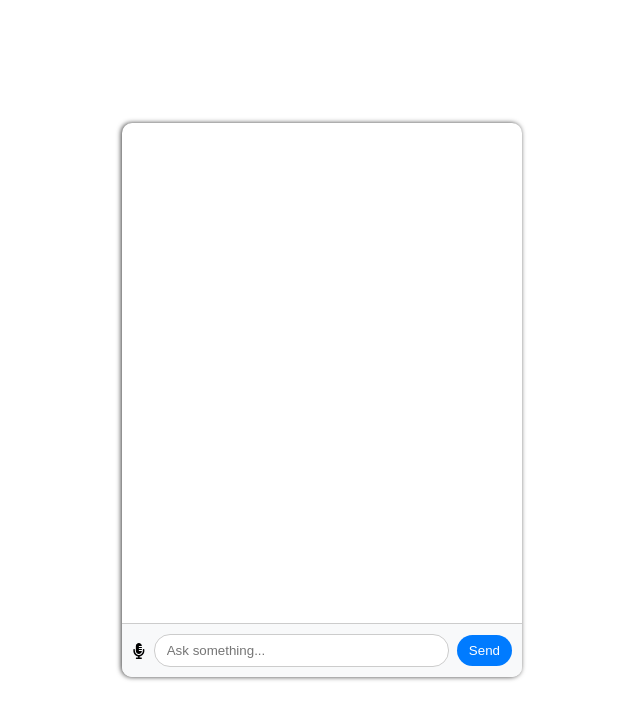
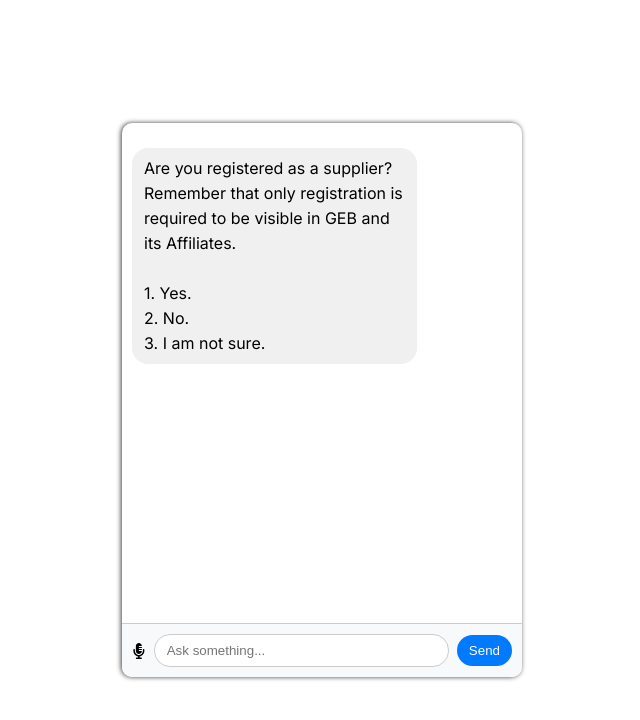
Before and after one commit to arkalal/GEB-Demo-AI, a Next.js app: page / in a window 1280 px wide. Shown: the top 720 px of the page, without its empty margins (318-958 px from the left). Built offline with nearby package versions, Linux system fonts and the light colour scheme.

Commit message:
setting the flow

```diff
--- a/components/NormalChatbot/NormalChatbot.js
+++ b/components/NormalChatbot/NormalChatbot.js
@@ -35,6 +35,14 @@ const NormalChatbot = () => {
     scrollToBottom();
   }, [chatHistory, isAITyping]);
 
+  useEffect(() => {
+    const initialMessage = {
+      response:
+        "Are you registered as a supplier? Remember that only registration is required to be visible in GEB and its Affiliates.\n\n1. Yes.\n2. No.\n3. I am not sure.",
+    };
+    setChatHistory([initialMessage]);
+  }, []);
+
   const startSpeechRecognition = async (e) => {
     recognition.current = new window.webkitSpeechRecognition();
     recognition.current.onresult = (event) => {
@@ -47,6 +55,8 @@ const NormalChatbot = () => {
 
   const handleSubmit = async (e, transcript) => {
     e.preventDefault();
+
+    if (Prompt || transcript) {
       const userMessage = {
         role: "user",
         content: transcript ? transcript : Prompt,
@@ -67,6 +77,7 @@ const NormalChatbot = () => {
       ];
       setChatHistory(newChatHistory);
       setIsAITyping(true);
+      setPrompt("");
 
       try {
         const chatsData = {
@@ -87,15 +98,90 @@ const NormalChatbot = () => {
           if (functionCall.name === "get_Yes") {
             // Assuming the function call is to send an email
             try {
-            const functionArguments = JSON.parse(functionCall.arguments);
-            // const { query } = functionArguments;
-
               // Update the chat history with the success message
               newChatHistory = newChatHistory.map((chat, index) =>
                 index === newChatHistory.length - 1
                   ? {
                       ...chat,
-                    response: `Are you registered in http://localhost:3000/ associated category?\n1. Yes, I am registered.\n2. No, I am not registered.\n3. I am not sure.`,
+                      response: `What would you like to do?\n1. Update registration.\n2. Apply to prequalify your company (In this option you can postulate the goods or services offered by your company to be preselected).\n3. Other inquiries.`,
+                    }
+                  : chat
+              );
+            } catch (error) {
+              console.error(error);
+
+              newChatHistory = newChatHistory.map((chat, index) =>
+                index === newChatHistory.length - 1
+                  ? {
+                      ...chat,
+                      response: `Please try again`,
+                    }
+                  : chat
+              );
+            }
+          }
+
+          if (functionCall.name === "update_registration") {
+            // Assuming the function call is to send an email
+            try {
+              // Update the chat history with the success message
+              newChatHistory = newChatHistory.map((chat, index) =>
+                index === newChatHistory.length - 1
+                  ? {
+                      ...chat,
+                      response: `To update your registration, you must log in to the vendor area by clicking on 'Access Proposals and Questions' on our GEB portal in the 'Registry of Providers' section.\n\nhttps://service.ariba.com/Supplier.aw/109534059/aw?awh=r&awssk=Q9NZuXEk&dard=1&ancdc=1`,
+                    }
+                  : chat
+              );
+            } catch (error) {
+              console.error(error);
+
+              newChatHistory = newChatHistory.map((chat, index) =>
+                index === newChatHistory.length - 1
+                  ? {
+                      ...chat,
+                      response: `Please try again`,
+                    }
+                  : chat
+              );
+            }
+          }
+
+          if (functionCall.name === "pre_qualify_company") {
+            // Assuming the function call is to send an email
+            try {
+              // Update the chat history with the success message
+              newChatHistory = newChatHistory.map((chat, index) =>
+                index === newChatHistory.length - 1
+                  ? {
+                      ...chat,
+                      response: `Consult the document of available categories for prequalification, validate the applicability, and confirm that you have the category in the registry.\n\nhttps://www.grupoenergiabogota.com/es/servicios/registro-de-proveedores\n🧾\n\n1. Yes, I am registered for pre qualify.\n2. No, I am not registered for pre qualify.\n3. I am not sure.`,
+                    }
+                  : chat
+              );
+            } catch (error) {
+              console.error(error);
+
+              newChatHistory = newChatHistory.map((chat, index) =>
+                index === newChatHistory.length - 1
+                  ? {
+                      ...chat,
+                      response: `Please try again`,
+                    }
+                  : chat
+              );
+            }
+          }
+
+          if (functionCall.name === "registered_pre_qualify") {
+            // Assuming the function call is to send an email
+            try {
+              // Update the chat history with the success message
+              newChatHistory = newChatHistory.map((chat, index) =>
+                index === newChatHistory.length - 1
+                  ? {
+                      ...chat,
+                      response: `Express your intention to prequalify in a category of goods or services by filling out the following form:\n\nhttps://forms.office.com/Pages/ResponsePage.aspx?id=MeSd1MKOJ0aV3KGwQburMIMfVQVpFRlNsCstqy_tRmBUMFRZRkxGMFcyNTNQV0tCUTlKQzlTWjcxUi4u`,
                     }
                   : chat
               );
@@ -123,8 +209,7 @@ const NormalChatbot = () => {
         console.error(error);
         setIsAITyping(false); // In case of an error, AI stops 'typing'
       }
-
-    setPrompt(""); // Clear the input after submitting
+    }
   };
 
   return (
@@ -133,12 +218,17 @@ const NormalChatbot = () => {
         {chatHistory.map((chat, index) => {
           return (
             <div className={styles.chatQuery} key={index}>
+              {chat.prompt && (
                 <div className={styles.userText}>
                   <p>{chat.prompt}</p>
                 </div>
+              )}
 
               <div className={styles.aiText}>
-                <p>{chat.response || (isAITyping && "typing...")}</p>
+                <p>
+                  {(chat.response && chat.response) ||
+                    (isAITyping && "typing...")}
+                </p>
               </div>
             </div>
           );
--- a/src/app/api/chats/route.js
+++ b/src/app/api/chats/route.js
@@ -15,6 +15,48 @@ const functions = [
         query: {
           type: "string",
           description: "Yes",
+        },
+      },
+      required: ["query"],
+    },
+  },
+  {
+    name: "update_registration",
+    description: "",
+    parameters: {
+      type: "object",
+      properties: {
+        query: {
+          type: "string",
+          description: "Update registration",
+        },
+      },
+      required: ["query"],
+    },
+  },
+  {
+    name: "pre_qualify_company",
+    description: "",
+    parameters: {
+      type: "object",
+      properties: {
+        query: {
+          type: "string",
+          description: "Apply to prequalify your company",
+        },
+      },
+      required: ["query"],
+    },
+  },
+  {
+    name: "registered_pre_qualify",
+    description: "",
+    parameters: {
+      type: "object",
+      properties: {
+        query: {
+          type: "string",
+          description: "Yes, I am registered for pre qualify",
         },
       },
       required: ["query"],
@@ -39,7 +81,7 @@ export async function POST(req) {
 
     const response = await openAi.chat.completions.create({
       messages: messages,
-      model: "gpt-4-0613",
+      model: "gpt-3.5-turbo",
       temperature: 0.9,
       max_tokens: 1000,
       functions: functions,
```
Also changed, not shown: 1 other file (tests, documents, lock files or other folders). Lines whose indentation alone changed are shown as unchanged.
